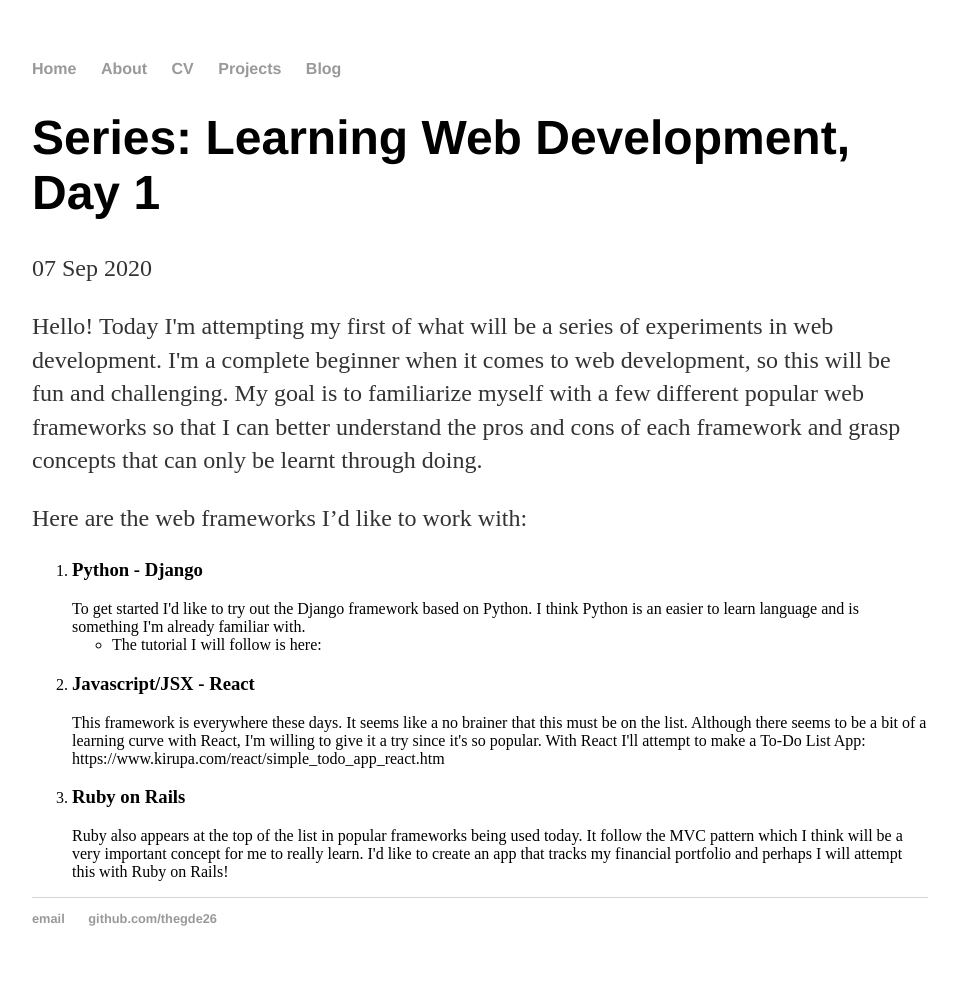
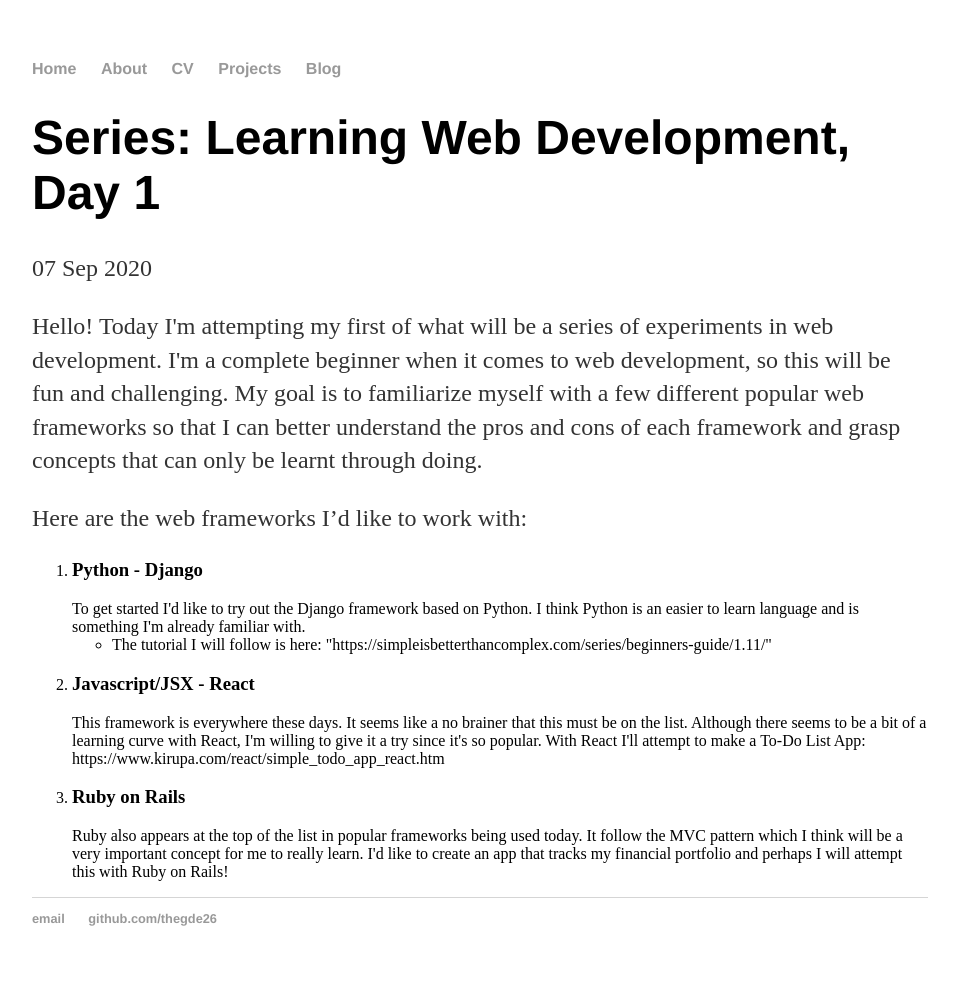
Before and after one commit to thegde26/thegde26.github.io, a Jekyll site: the page built from _posts/2020-09-07-Learning-webDev-Series-Part1.md, in a window 1280 px wide. Shown: the whole page, without its empty margins (160-1119 px from the left). Built offline with Jekyll 4.4.1, drawn with Linux system fonts in a browser that asks for light colours; some of the changed lines change nothing that is shown.

Commit message:
Update 2020-09-07-Learning-webDev-Series-Part1.md

```diff
--- a/_posts/2020-09-07-Learning-webDev-Series-Part1.md
+++ b/_posts/2020-09-07-Learning-webDev-Series-Part1.md
@@ -13,7 +13,7 @@
 <li> <h3>Python - Django</h3>
      To get started I'd like to try out the Django framework based on Python. I think Python is an easier to learn language and is something I'm already familiar with.
      <ul>
-          <li> The tutorial I will follow is here: <a href="https://simpleisbetterthancomplex.com/series/beginners-guide/1.11/"></a></li>
+          <li> The tutorial I will follow is here: "https://simpleisbetterthancomplex.com/series/beginners-guide/1.11/" </li>
      </ul>
 </li>
 <li> <h3>Javascript/JSX - React</h3>
```
